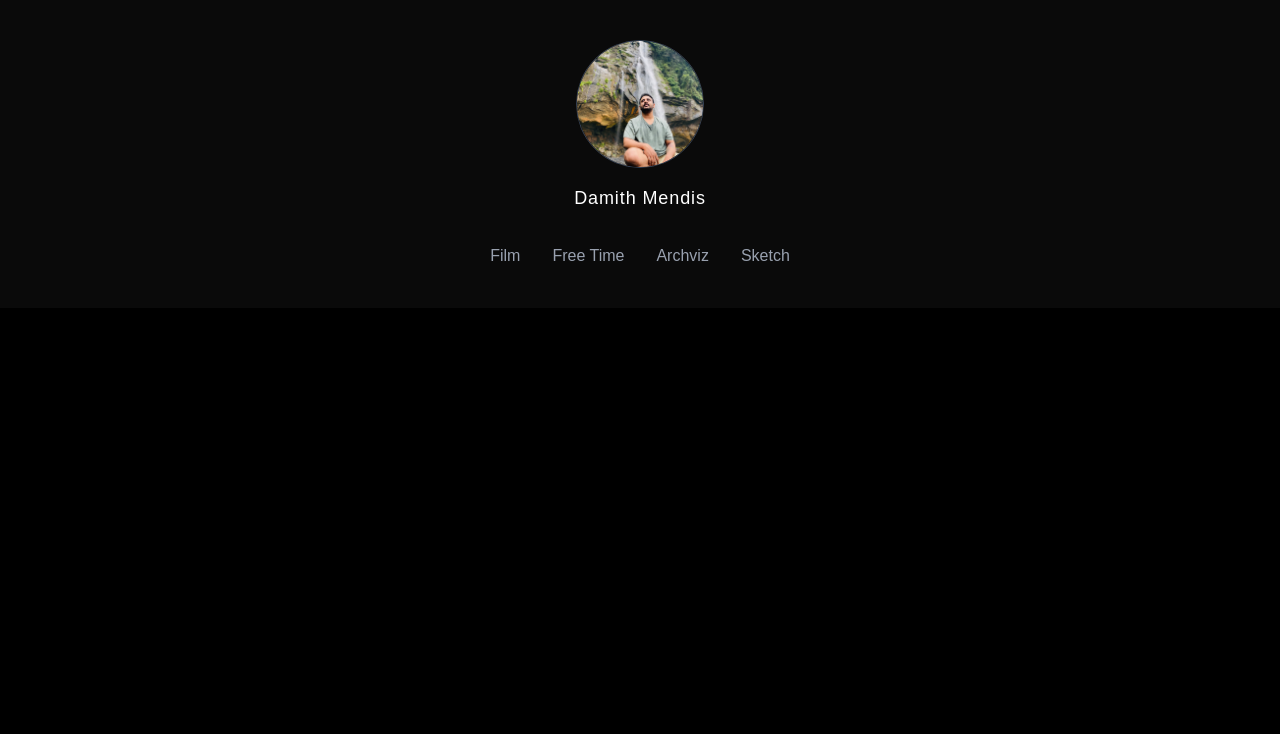
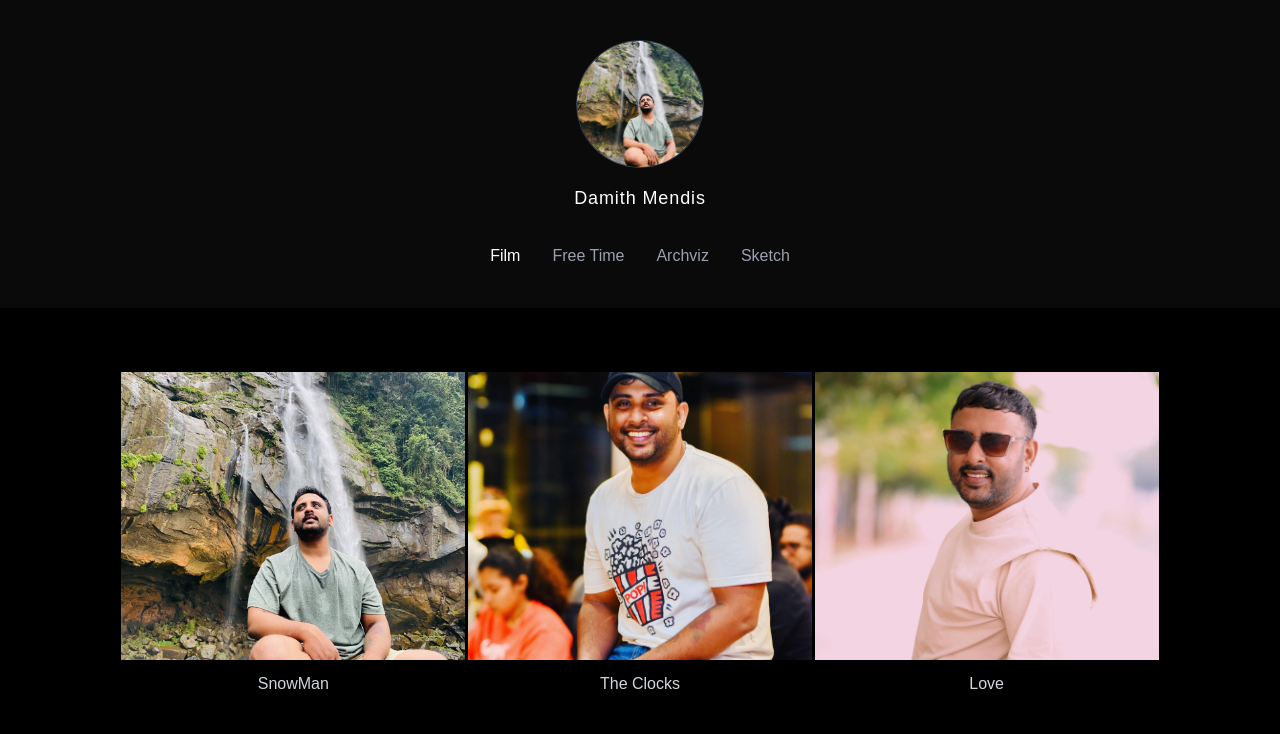
Before and after one commit to dsamithmendis/damithmendis-v1-client, a Next.js app: page / in a window 1280 px wide. Shown: the top 734 px of the page. Built offline with nearby package versions, Linux system fonts and the light colour scheme.

Commit message:
dev: build foundation

```diff
--- a/src/app/page.tsx
+++ b/src/app/page.tsx
@@ -2,13 +2,14 @@
 
 import Image from "next/image";
 import { useState } from "react";
+import BottomSection from "@/components/tabs/film";
 
-type PortfolioItem = {
+type FilmItem = {
   title: string;
   image: string;
 };
 
-const portfolioItems: PortfolioItem[] = [
+const portfolioItems: FilmItem[] = [
   { title: "SnowMan", image: "/images/1.jpg" },
   { title: "The Clocks", image: "/images/2.jpg" },
   { title: "Love", image: "/images/3.jpg" },
@@ -17,9 +18,8 @@ const portfolioItems: PortfolioItem[] = [
   { title: "Candy House", image: "/images/1.jpg" },
 ];
 
-export default function PortfolioPage() {
-  const [activeTab, setActiveTab] = useState("Portfolio");
-
+export default function Home() {
+  const [activeTab, setActiveTab] = useState("Film");
   const tabs = ["Film", "Free Time", "Archviz", "Sketch"];
 
   return (
@@ -53,26 +53,8 @@ export default function PortfolioPage() {
         </nav>
       </section>
 
-      {/* === Bottom Section === */}
-      <section className="flex-1 bg-[#000000] text-white">
-        {activeTab === "Film" && (
-          <div className="grid grid-cols-1 md:grid-cols-2 lg:grid-cols-3 gap-10 px-20 lg:px-35 py-16 place-items-center">
-            {portfolioItems.map((item, idx) => (
-              <div key={idx} className="flex flex-col items-center">
-                <div className="w-72 h-52 lg:w-86 lg:h-72 relative overflow-hidden shadow-lg">
-                  <Image
-                    src={item.image}
-                    alt={item.title}
-                    fill
-                    className="object-cover"
-                  />
-                </div>
-                <p className="mt-3 text-base text-gray-300">{item.title}</p>
-              </div>
-            ))}
-          </div>
-        )}
-      </section>
+      {/* === Bottom Section (imported) === */}
+      <BottomSection activeTab={activeTab} FilmItems={portfolioItems} />
     </div>
   );
 }
--- /dev/null
+++ b/src/components/tabs/film/index.tsx
@@ -0,0 +1,40 @@
+"use client";
+
+import Image from "next/image";
+
+type FilmItem = {
+  title: string;
+  image: string;
+};
+
+interface BottomSectionProps {
+  activeTab: string;
+  FilmItems: FilmItem[];
+}
+
+export default function BottomSection({
+  activeTab,
+  FilmItems,
+}: BottomSectionProps) {
+  return (
+    <section className="flex-1 bg-[#000000] text-white">
+      {activeTab === "Film" && (
+        <div className="grid grid-cols-1 md:grid-cols-2 lg:grid-cols-3 gap-10 px-20 lg:px-35 py-16 place-items-center">
+          {FilmItems.map((item, idx) => (
+            <div key={idx} className="flex flex-col items-center">
+              <div className="w-72 h-52 lg:w-86 lg:h-72 relative overflow-hidden shadow-lg">
+                <Image
+                  src={item.image}
+                  alt={item.title}
+                  fill
+                  className="object-cover"
+                />
+              </div>
+              <p className="mt-3 text-base text-gray-300">{item.title}</p>
+            </div>
+          ))}
+        </div>
+      )}
+    </section>
+  );
+}
```
Also changed, not shown: src/components/tabs/free-time/index.tsx (added).
